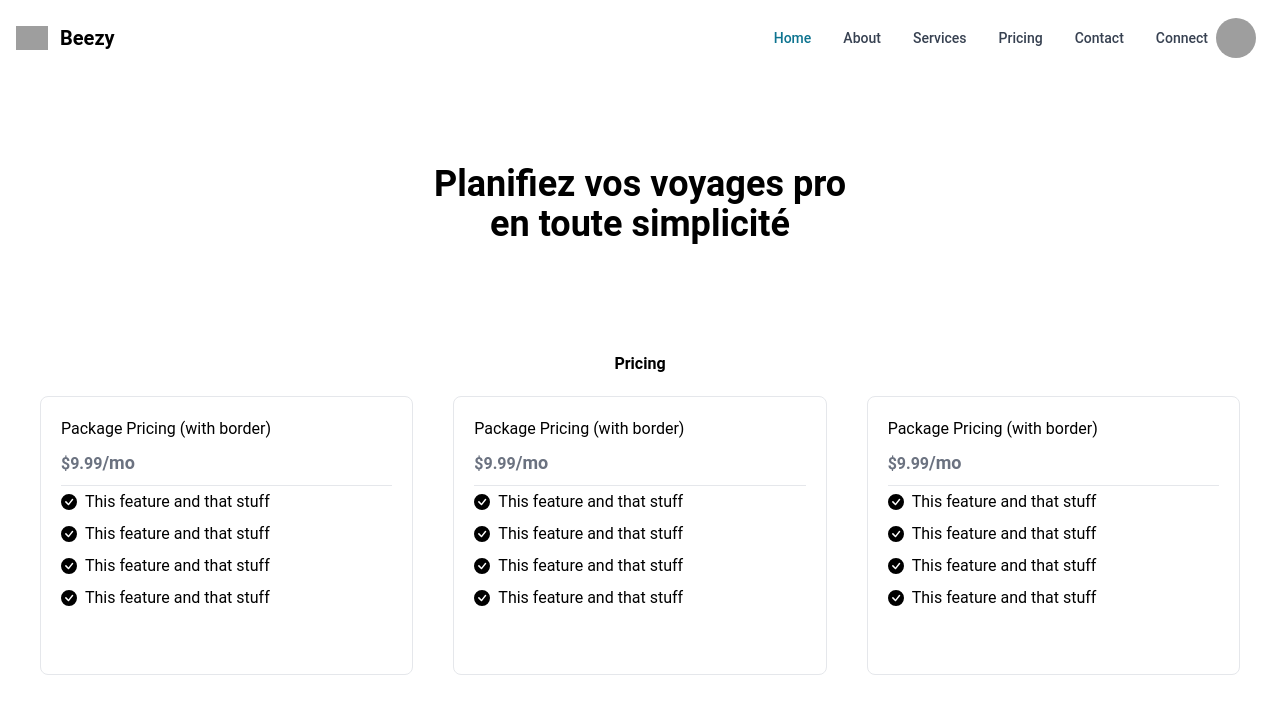
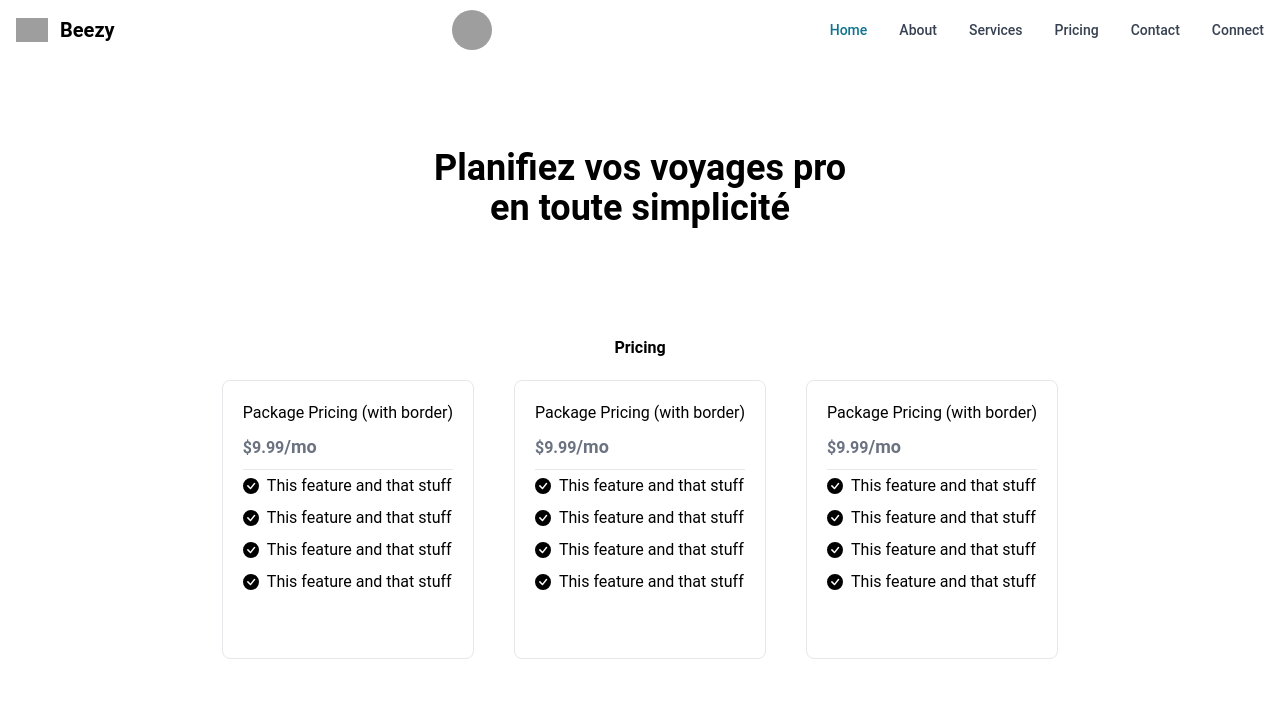
Before and after one commit to ericdjavid/Beezy, a Next.js app: page / in a window 1280 px wide. Shown: the top 714 px of the page. Built offline with nearby package versions, Linux system fonts and the light colour scheme; grey boxes are pictures that could not be loaded.

Commit message:
fixing few things

```diff
--- a/components/Navbar/Navbar.tsx
+++ b/components/Navbar/Navbar.tsx
@@ -20,32 +20,8 @@ export default function TheNavbar() {
                     Beezy
                 </span>
             </Navbar.Brand>
-            <div className='flex justify-center align-middle items-center rounded-full p-2 gap-2'>
-            <Navbar.Collapse>
-                <Navbar.Link
-                    href="/navbars"
-                    active={true}
-                    >
-                    Home
-                </Navbar.Link>
-                <Navbar.Link href="/navbars">
-                    About
-                </Navbar.Link>
-                <Navbar.Link href="/navbars">
-                    Services
-                </Navbar.Link>
-                <Navbar.Link href="/navbars">
-                    Pricing
-                </Navbar.Link>
-                <Navbar.Link href="/navbars">
-                    Contact
-                </Navbar.Link>
-                <Navbar.Link href="/connect">
-                    Connect
-                </Navbar.Link>
-                            </Navbar.Collapse>
 
-                        <div className="flex ml-4">
+            <div className="flex order-3">
                 <Dropdown
                     arrowIcon={false}
                     inline={true}
@@ -74,10 +50,33 @@ export default function TheNavbar() {
                     </Dropdown.Item>
                 </Dropdown>
 
-                    </div>
+                    {/* </div> */}
                         </div>
+
                 <Navbar.Toggle />
-
+            <Navbar.Collapse>
+                <Navbar.Link
+                    href="/navbars"
+                    active={true}
+                    >
+                    Home
+                </Navbar.Link>
+                <Navbar.Link href="/navbars">
+                    About
+                </Navbar.Link>
+                <Navbar.Link href="/navbars">
+                    Services
+                </Navbar.Link>
+                <Navbar.Link href="/navbars">
+                    Pricing
+                </Navbar.Link>
+                <Navbar.Link href="/navbars">
+                    Contact
+                </Navbar.Link>
+                <Navbar.Link href="/connect">
+                    Connect
+                </Navbar.Link>
+                            </Navbar.Collapse>
         </Navbar>
     )
 }
--- a/components/PriceBox.tsx
+++ b/components/PriceBox.tsx
@@ -2,7 +2,7 @@ import React from 'react'
 
 export default function PriceBox() {
   return (
-  <div className="lg:w-1/3 md:w-1/2 p-5 w-1/3">
+  <div className="lg:w-1/3 md:w-1/2 sm:w-full p-5">
         <div className="p-5 rounded-lg border border-gray-200 bg-white">
             <h4> Package Pricing (with border) </h4>
             <h5 className="text-5xl font-bold py-2 text-gray-500"> $9.99<small className="text-lg">/mo</small></h5>
--- a/pages/index.tsx
+++ b/pages/index.tsx
@@ -13,27 +13,10 @@ const inter = Inter({ subsets: ['latin'] })
 export default function Home() {
   return (
     <>
-      {/* <div className='bg-white dark:bg-slate-800 flex text-xl p-10 '>
-
-    <h1 className='basis-1/4'>Beeliz</h1>
-        <div className='basis-2/4'></div>
-        <div className='basis-1/4 text-right flex text-sm gap-10'>
-
-          <div>
-          </div>
-          <Link href={"/connect"}>
-            Connection
-          </Link>
-
-          <Link href={"/subscribe"}>
-            Inscription
-          </Link>
-        </div>
-      </div> */}
       <Navbar/>
       <div className="container min-w-full h-64 bg m-auto p-5 flex justify-center align-middle">
         <div className='m-auto w-1/3'>
-          <h1 className='text-center text-4xl font-semibold leading-10'>
+          <h1 className='text-center font-semibold leading-10 sm:text-3xl lg:text-4xl'>
             Planifiez vos voyages pro en toute simplicité
           </h1>
         </div>
```
